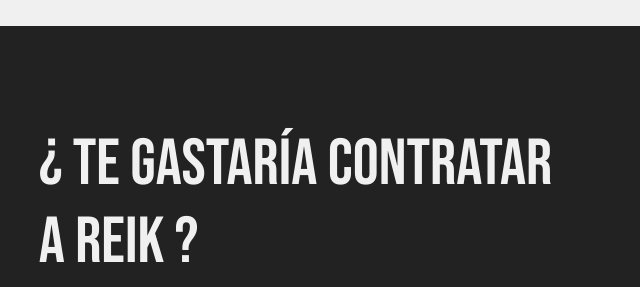
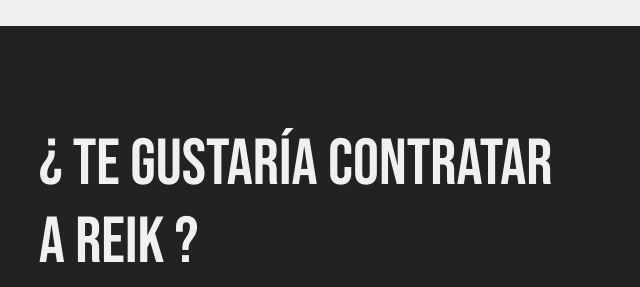
Before and after one commit to arturovz23/hiberus, a website: page hiberus.html in a window 1280 px wide. Shown: the part 3340-3627 px from the top of the page, 640-1280 px from the left. Drawn offline with nearby package versions, Linux system fonts and the light colour scheme.

Commit message:
Ajuste final en titulo de la seccion contacto.

```diff
--- a/hiberus.html
+++ b/hiberus.html
@@ -161,7 +161,7 @@
             </div>
             <div class="contacto__text-content">
                 <div class="contacto__descripcion">
-                    <h2 class="contacto__h2">¿ Te gastaría contratar a Reik ?</h2>
+                    <h2 class="contacto__h2">¿ Te gustaría contratar a Reik ?</h2>
                     <p class="contacto__p">Puedes dejar tus datos de contacto y uno de nuestros agentes se pondrá en contacto contigo para brindarte información de las contrataciones.</p>
                 </div>
                 <div class="contacto__campos">
```
